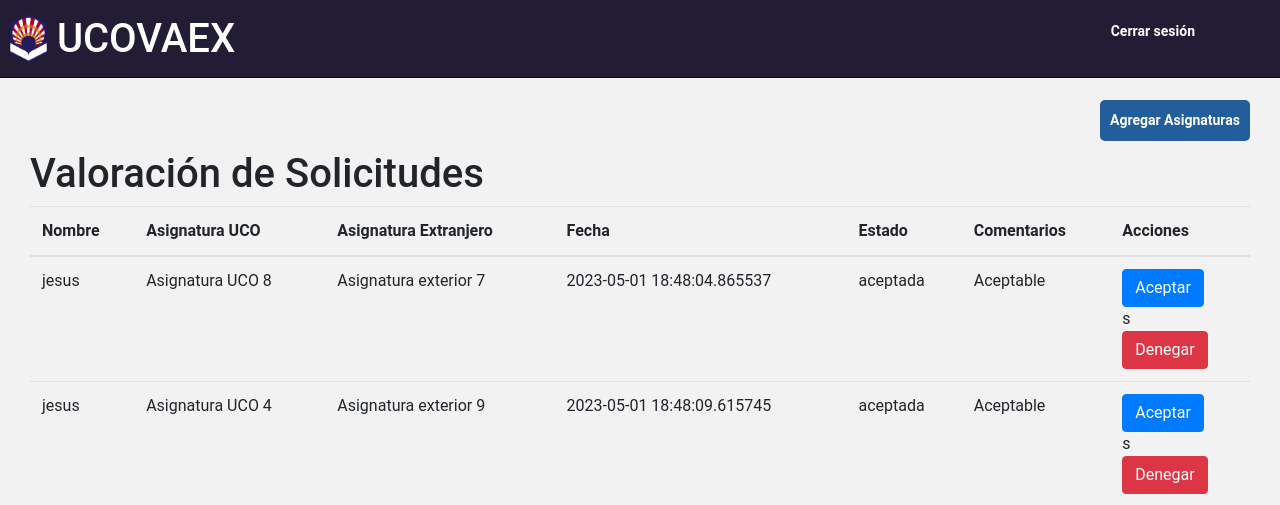
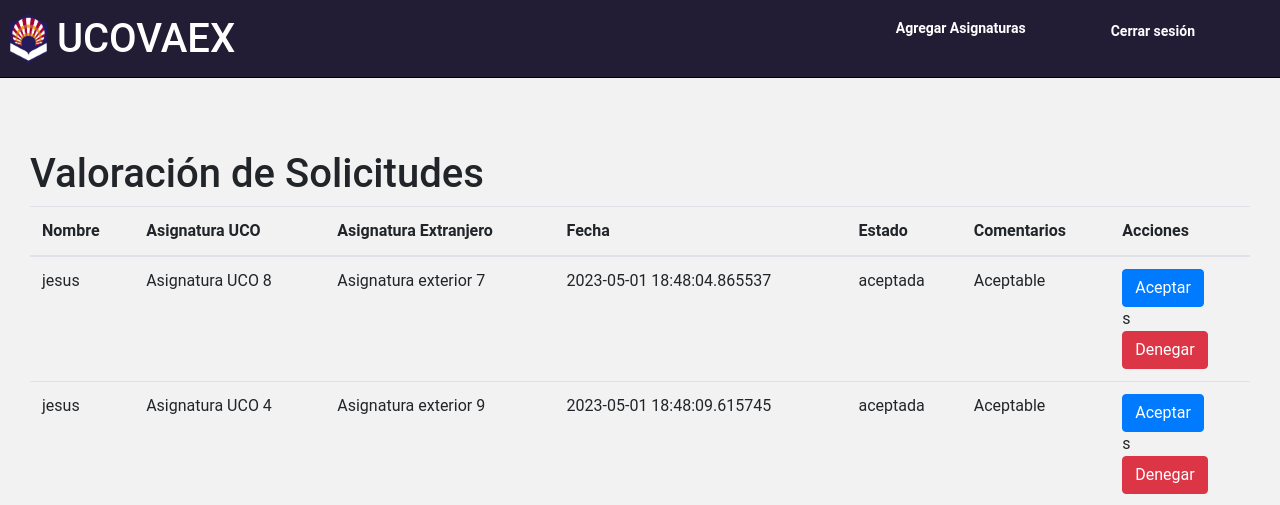
Before and after one commit to Jesawman/UCOVAEX, a Flask app: page /administracion in a window 1280 px wide. Shown: the top 505 px of the page. Run offline with Flask 2, Linux system fonts and the light colour scheme; a user stored in the database is signed in; data comes from the database, SQL or seed files in the repository; some libraries are stand-ins or nearby versions.

Commit message:
administracion.html

```diff
--- a/templates/administracion.html
+++ b/templates/administracion.html
@@ -15,12 +15,12 @@
         <img src="/static/images/logo.png" alt="Logo de UCOVAEX">
             <h1 style="margin: 0;">UCOVAEX</h1>
             <div style="flex-grow: 1;"></div>
+            <a href="{{ url_for('agregar_asignatura') }}" class="button" style="font-size: 14px;">Agregar Asignaturas</a>
             <form action="{{ url_for('logout') }}" method="post">
                 <button type="submit" class="button" style="font-size: 14px;">Cerrar sesión</button>
             </form>
         </header>
     <div class="container">
-        <a href="{{ url_for('agregar_asignatura') }}" class="button" style="font-size: 14px; position: fixed; top: 100px; right: 10px; padding: 10px; border-radius: 5px;">Agregar Asignaturas</a>
         <div class="row">
             <div class="col-md-12">
                 <h1>Valoración de Solicitudes</h1>
```
